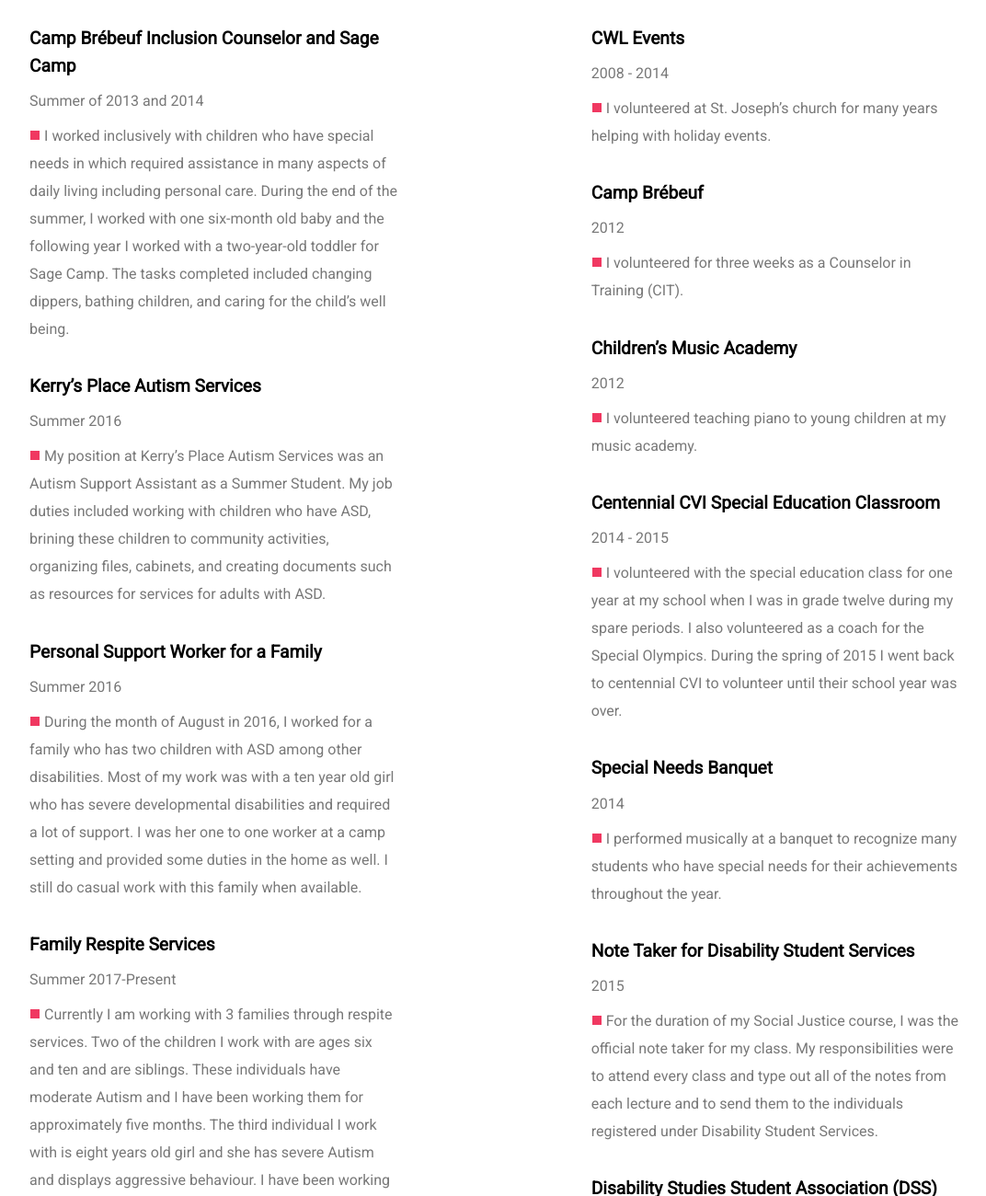
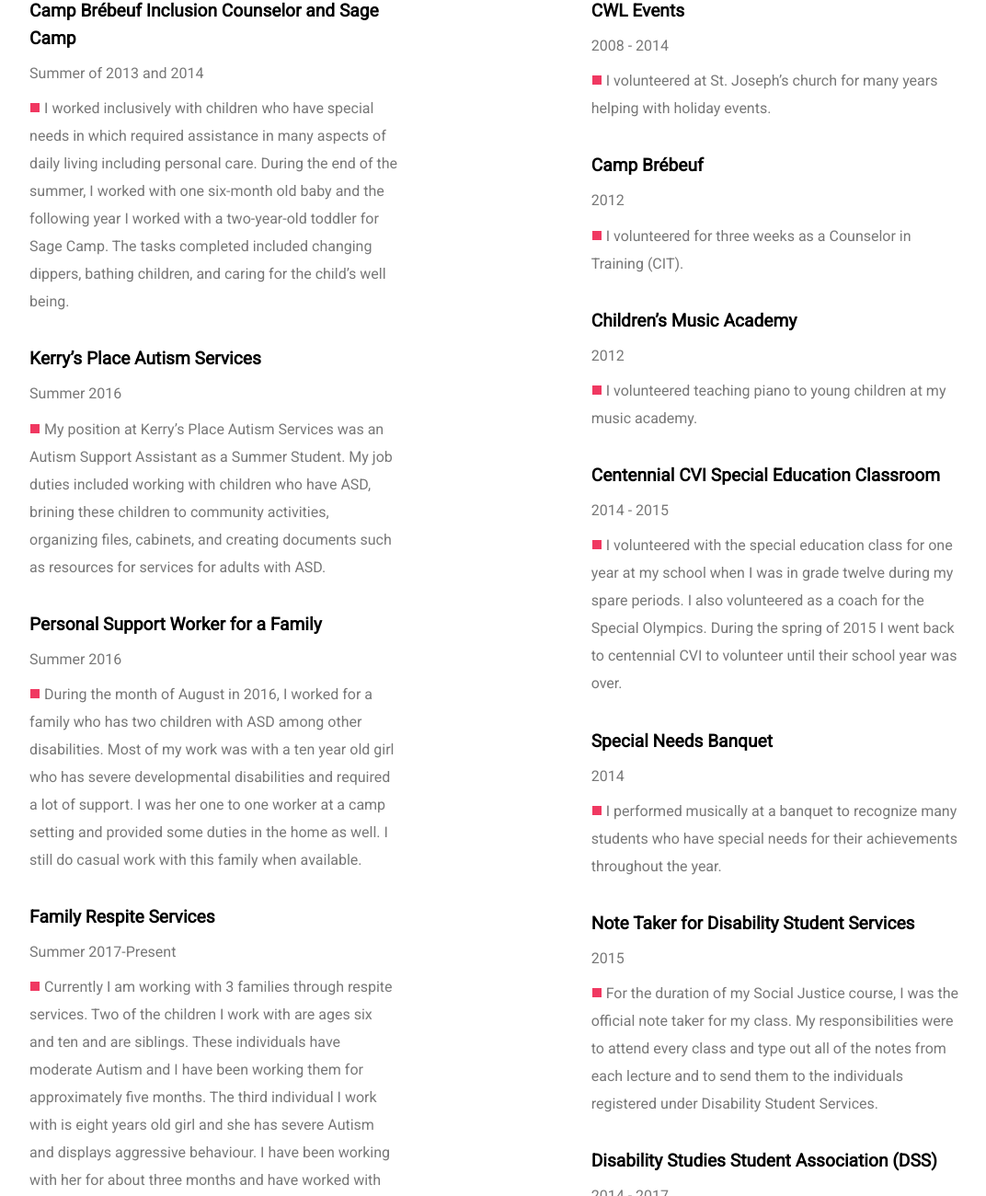
Before and after one commit to LucS96/online-portfolio, a plain HTML site: page work.html in a window 1280 px wide. Shown: the part 412-1712 px from the top of the page at 92% size, without its empty margins (101-1173 px from the left). Drawn offline with Linux system fonts and the light colour scheme.

Commit message:
save for clone

```diff
--- a/css/main.css
+++ b/css/main.css
@@ -174,7 +174,7 @@
 	text-justify: left;
 	color: rgb(120,120,120);
 	line-height: 30px;
-	font-size: 100%;
+	font-size: 1em;
 }
 
 .contact-box-3{
@@ -196,16 +196,16 @@
 .headline-title{
 	margin-bottom: 2%;
 	font-weight: bold;
-	font-size:200%;
+	font-size:2em;
 	text-indent: none;
 	color: black;
-	max-width: 100%;
+
 }
 
 .headline-title-2{
 	margin-bottom: 10%;
 	font-weight: bold;
-	font-size:200%;
+	font-size:2em;
 	text-indent: none;
 	color: black;
 }
@@ -247,7 +247,7 @@
 .work-title{
 	margin-top: 2%;
 	margin-bottom: 2%;
-	font-size: 120%;
+	font-size: 1.2em;
 	font-weight: bold;
 	color: rgb(0, 0, 0);
 
@@ -262,7 +262,7 @@
 
 .work-description{
 	color: rgb(120,120,120);
-	font-size: 100%;
+	font-size: 1em;
 	margin-bottom: 8%;
 	font-weight: lighter;
 }
--- a/work.html
+++ b/work.html
@@ -15,7 +15,7 @@
 
 			<header>
 					<div class="nav-bar">
-						<img class="nav-image" src="img/sarah-jichici_logo-2.png">
+						<img class="nav-image" src="img/sarah-jichici_logo.svg">
 					</div>
 					<nav  role="navigation">
 						<ul>
@@ -31,17 +31,17 @@
 
 			<div class="colom1">
 
-                    <h1 class="headline-title-2">
+                    <p class="headline-title-2">
                             <img class="icon" src="img/pink-icon.png"> Work Experience
-					</h1>
+					</p>
 
-					<h2 class="work-title">
+					<p class="work-title">
 							Camp Brébeuf Inclusion Counselor and Sage Camp
-					</h2>
+					</p>
 
-					<h3 class="work-date">
+					<p class="work-date">
 							Summer of 2013 and 2014
-					</h3>
+					</p>
 
 					<p class="work-description">
 
@@ -55,13 +55,13 @@
 
 
 
-				<h2 class="work-title">
+				<p class="work-title">
 						Kerry’s Place Autism Services
-				</h2>
+				</p>
 
-				<h3 class="work-date">
+				<p class="work-date">
 						Summer 2016
-				</h3>
+				</p>
 
 				<p class="work-description">
 
@@ -72,13 +72,13 @@
 
 				</p>
 
-				<h2 class="work-title">
+				<p class="work-title">
 						Personal Support Worker for a Family
-				</h2>
+				</p>
 
-				<h3 class="work-date">
+				<p class="work-date">
 						Summer 2016
-				</h3>
+				</p>
 
 				<p class="work-description">
 
@@ -89,13 +89,13 @@
 
 				</p>
 
-				<h2 class="work-title">
+				<p class="work-title">
 						Family Respite Services
-				</h2>
+				</p>
 
-				<h3 class="work-date">
+				<p class="work-date">
 						Summer 2017-Present
-				</h3>
+				</p>
 
 				<p class="work-description">
 
@@ -110,9 +110,9 @@
 						Autism Services Incorporated
 				</h2>
 
-				<h3 class="work-date">
+				<p class="work-date">
 						Summer 2017
-				</h3>
+				</p>
 
 				<p class="work-description">
 
@@ -123,13 +123,13 @@
 
 				</p>
 
-				<h2 class="work-title">
+				<p class="work-title">
 						Fred’s Farm Fresh
-				</h2>
+				</p>
 
-				<h3 class="work-date">
+				<p class="work-date">
 						spring and Summer 2017
-				</h3>
+				</p>
 
 				<p class="work-description">
 
@@ -146,17 +146,17 @@
 			<div class="colom2">
 
 
-                    <h1 class="headline-title-2">
+                    <p class="headline-title-2">
                             <img class="icon" src="img/pink-icon.png"> Volunteering
-					</h1>
+					</p>
 
-					<h2 class="work-title">
+					<p class="work-title">
 							CWL Events
-					</h2>
+					</p>
 
-					<h3 class="work-date">
+					<p class="work-date">
 							2008 - 2014
-					</h3>
+					</p>
 
 					<p class="work-description">
 
@@ -170,13 +170,13 @@
 
 
 
-				<h2 class="work-title">
+				<p class="work-title">
 						Camp Brébeuf
-				</h2>
+				</p>
 
-				<h3 class="work-date">
+				<p class="work-date">
 						2012
-				</h3>
+				</hp>
 
 				<p class="work-description">
 
@@ -187,13 +187,13 @@
 
 				</p>
 
-				<h2 class="work-title">
+				<p class="work-title">
 						Children’s Music Academy
-				</h2>
+				</p>
 
-				<h3 class="work-date">
+				<p class="work-date">
 						2012
-				</h3>
+				</p>
 
 				<p class="work-description">
 
@@ -203,13 +203,13 @@
 
 				</p>
 
-				<h2 class="work-title">
+				<p class="work-title">
 						Centennial CVI Special Education Classroom
-				</h2>
+				</p>
 
-				<h3 class="work-date">
+				<p class="work-date">
 						2014 - 2015
-				</h3>
+				</p>
 
 				<p class="work-description">
 
@@ -220,13 +220,13 @@
 
 				</p>
 
-				<h2 class="work-title">
+				<p class="work-title">
 						Special Needs Banquet
-				</h2>
+				</p>
 
-				<h3 class="work-date">
+				<p class="work-date">
 						2014
-				</h3>
+				</p>
 
 				<p class="work-description">
 
@@ -237,13 +237,13 @@
 
 				</p>
 
-				<h2 class="work-title">
+				<p class="work-title">
 						Note Taker for Disability Student Services
-				</h2>
+				</p>
 
-				<h3 class="work-date">
+				<p class="work-date">
 						2015
-				</h3>
+				</p>
 
 				<p class="work-description">
 
@@ -254,13 +254,13 @@
 
 				</p>
 
-				<h2 class="work-title">
+				<p class="work-title">
 						Disability Studies Student Association (DSS)
-				</h2>
+				</p>
 
-				<h3 class="work-date">
+				<p class="work-date">
 						2014 - 2017
-				</h3>
+				</p>
 
 				<p class="work-description">
 
```
Also changed, not shown: contact.html (+7 -6 lines), education.html (+3 -3 lines), index.html (+4 -4 lines), media.html (+1 -1 lines), img/sarah-jichici_logo.svg (added).
